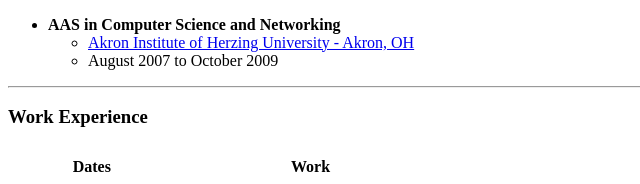
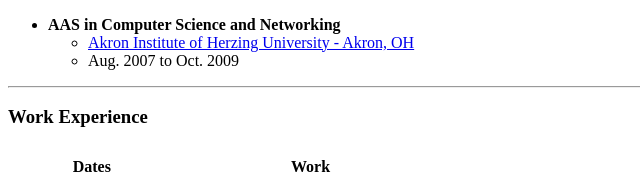
Before and after one commit to Elliot-Markley/cv, a plain HTML site: page index.html in a window 1280 px wide. Shown: the part 511-695 px from the top of the page, 0-640 px from the left. Drawn offline with Linux system fonts and the light colour scheme.

Commit message:
Update index.html
Change <li>August 2007 to October 2009</li>to <li>Aug. 2007 to Oct. 2009</li>

```diff
--- a/index.html
+++ b/index.html
@@ -23,7 +23,7 @@
             <li><strong>AAS in Computer Science and Networking</strong></li>
                 <ul>
                     <li><a href="https://go.herzing.edu/akron-campus?school_campus=AKR">Akron Institute of Herzing University - Akron, OH</a></li>
-                    <li>August 2007 to October 2009</li>
+                    <li>Aug. 2007 to Oct. 2009</li>
                 </ul>
         </ul>
         <hr>
```
